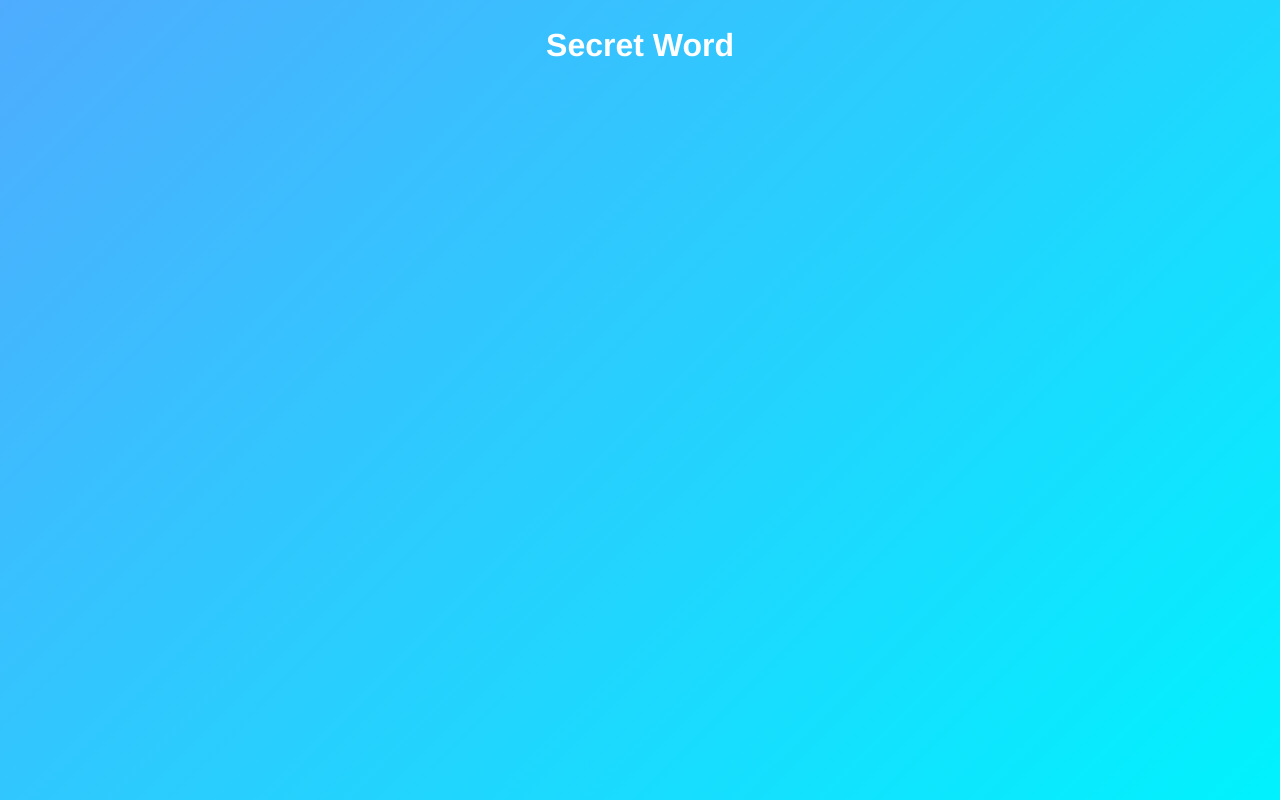
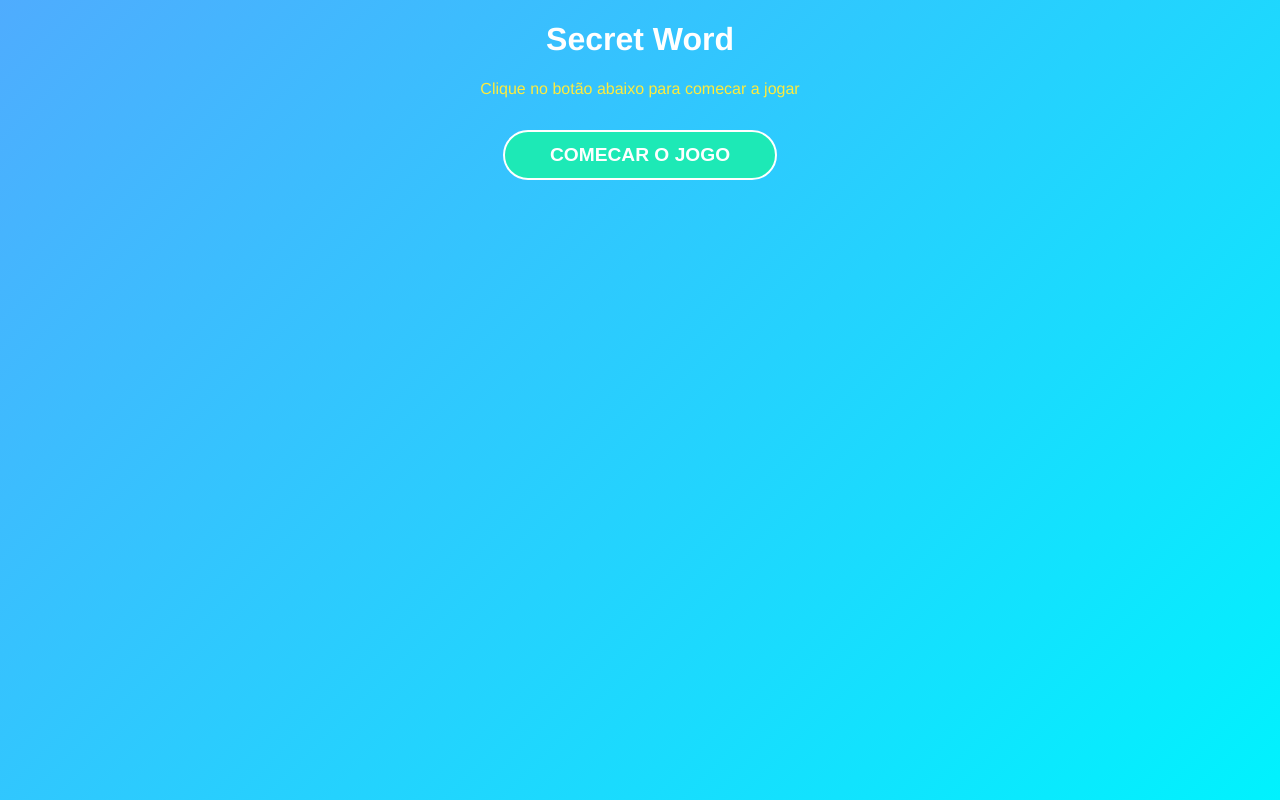
Before and after one commit to gabsbento/curso-react, a React (Create React App) app: page / in a window 1280 px wide. Built offline with nearby package versions, Linux system fonts and the light colour scheme.

Commit message:
:sparkles: feat: secret word - tela inicial

```diff
--- a/src/App.jsx
+++ b/src/App.jsx
@@ -1,9 +1,10 @@
 import "./App.css";
+import StartScreen from "./components/StartScreen";
 
 function App() {
   return (
     <div className="App">
-      <h2>Secret Word</h2>
+      <StartScreen />
     </div>
   );
 }
--- /dev/null
+++ b/src/components/StartScreen.css
@@ -0,0 +1,4 @@
+.start p{
+    margin-bottom: 2em;
+    color: #ffeb3b;
+}
--- /dev/null
+++ b/src/components/StartScreen.jsx
@@ -0,0 +1,14 @@
+import React from "react";
+import "./StartScreen.css";
+
+function StartScreen() {
+  return (
+    <div className="start">
+      <h1>Secret Word</h1>
+      <p>Clique no botão abaixo para comecar a jogar</p>
+      <button>Comecar o jogo</button>
+    </div>
+  );
+}
+
+export default StartScreen;
--- a/src/index.css
+++ b/src/index.css
@@ -6,10 +6,29 @@
   margin: 0;
   padding: 0;
   background: linear-gradient(135deg, #4facfe, #00f2fe);
+  font-family: Helvetica;
 }
 
-h2{
-  font-family: Helvetica;
+h1{
   font-size: 2rem;
   color: white;
 }
+
+button{
+  background: #1de9b6;
+  color: white;
+  padding: 0 45px;
+  border: 2px solid #fff;
+  border-radius: 25px;
+  height: 50px;
+  text-transform: uppercase;
+  font-weight: bold;
+  font-size: 1.2rem;
+  cursor: pointer;
+  transition: .4s;
+}
+
+button:hover{
+  background: white;
+  color: #1de9b6;
+}
```
